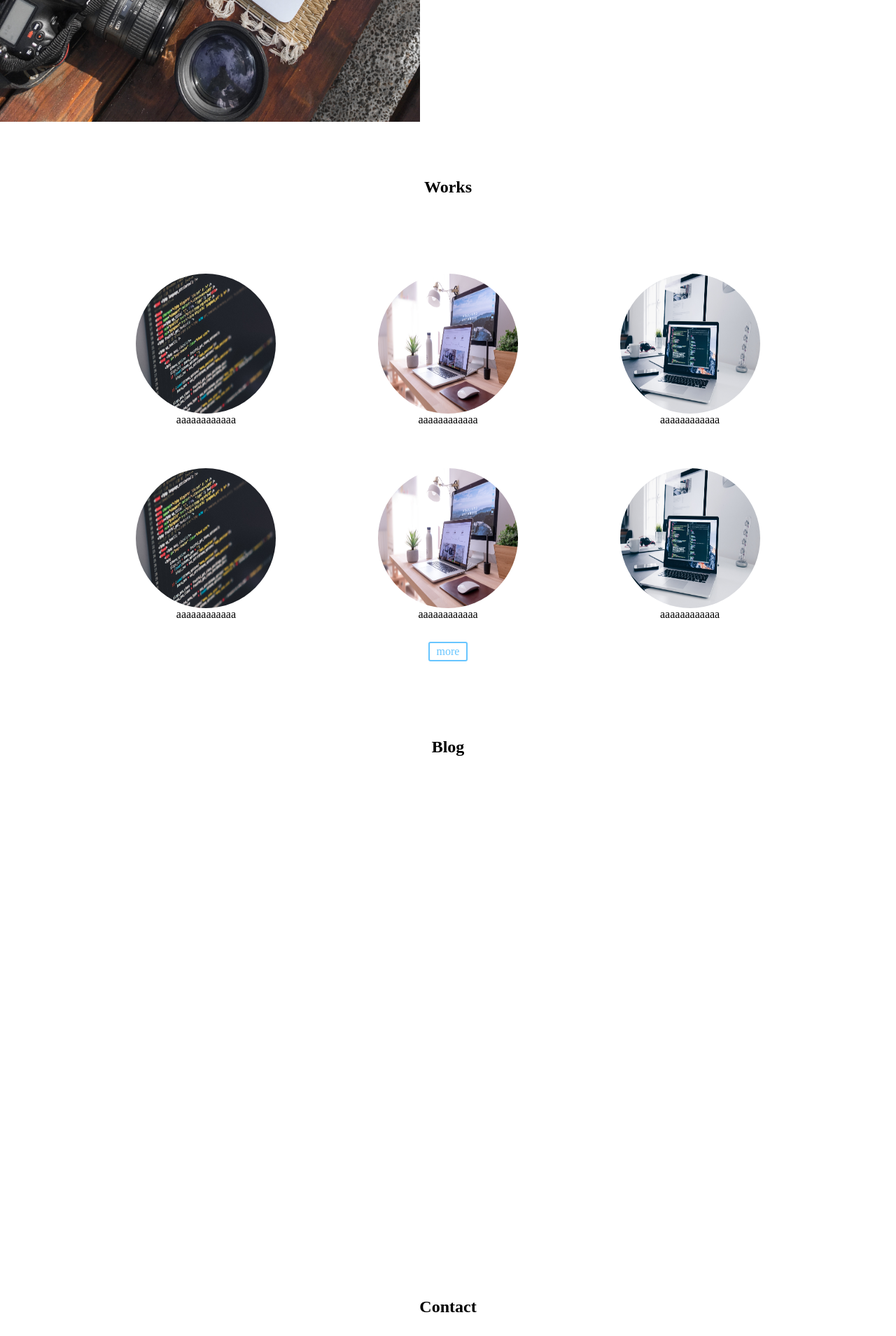
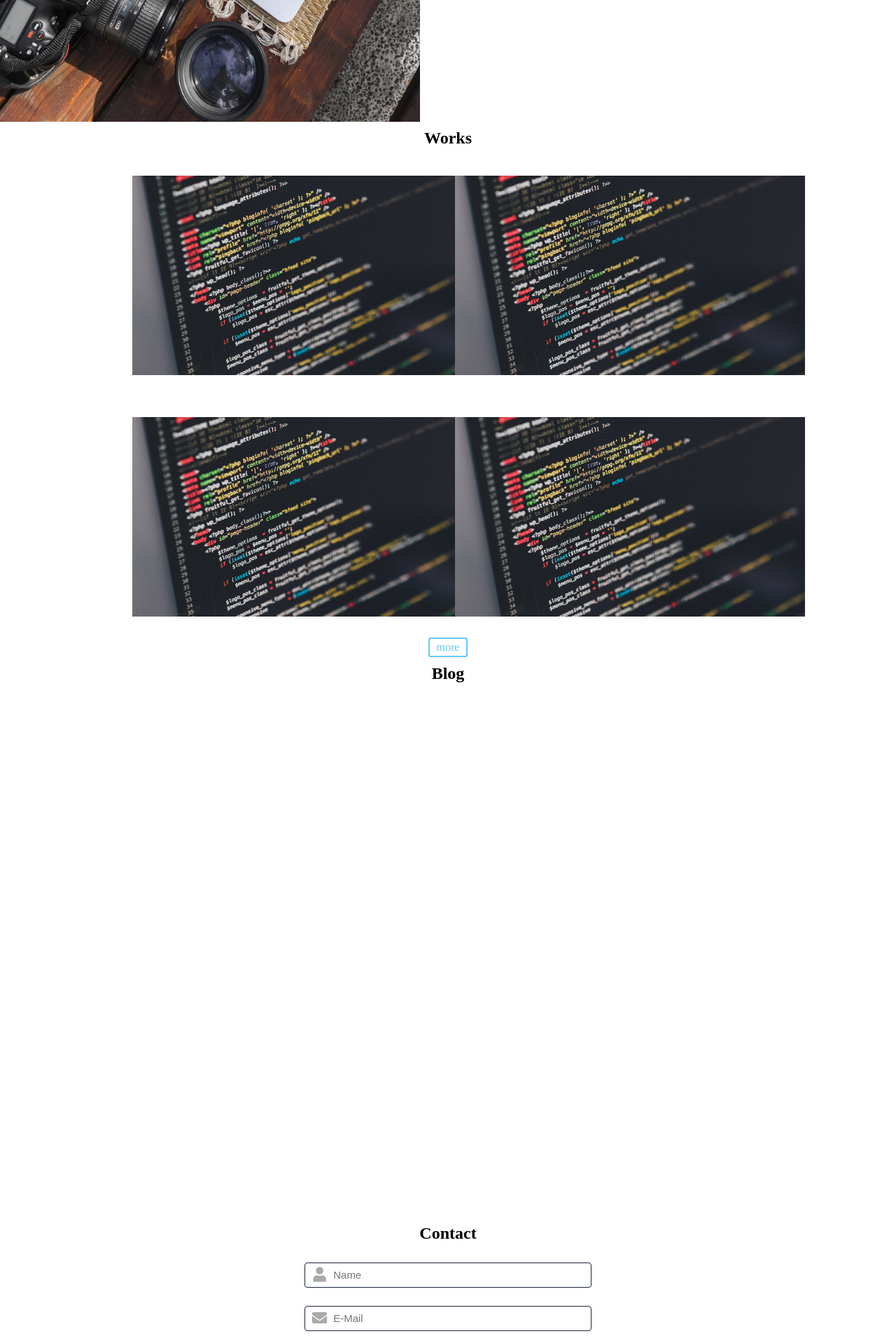
Before and after one commit to hatabatako/doc, a PHP site: page / in a window 1280 px wide. Shown: the part 1426-3335 px from the top of the page at 70% size. Run offline with PHP 8.4, Linux system fonts and the light colour scheme; some libraries are stand-ins or nearby versions.

Commit message:
コンタクトとWorkの形とScroolのJS機能を追加しました

```diff
--- a/css/portfolio.css
+++ b/css/portfolio.css
@@ -11,8 +11,12 @@ section{
 	height:100vh;
 }
 
+#works{
+	height:auto;
+}
+
 h2{
-	padding:80px;
+	padding:10px;
 	text-align:center;
 }
 
@@ -76,13 +80,26 @@ nav{ /*ページの設定*/
 	position:fixed;
 	background-color:rgba(255,255,255);
 	transition:all 0.5s ease;
+	z-index:5000;
 }
 nav.active{ /*アクティブ時の位置*/
 	transform:translateY(0);
 }
+
+#menu_list{
+	display:flex;
+}
+#menu_list div:nth-of-type(1){
+
+
+}
+#menu_list div:nth-of-type(2){
+}
+
 .menu_img{
 	height:100%;
 }
+
 nav h2{
 	padding:0px;
 	position:absolute;
@@ -114,6 +131,8 @@ ul{
 	align-items:center;*/
 }
 
+
+
 li{
 	padding:10px;
 	text-align:left;
@@ -137,7 +156,11 @@ a{
 	width:100vw;
 	height:100vh;
 	z-index:-100;
-	/*filter: blur(3.5px)*/
+	transition:all 1.0s ease;
+}
+
+.background-image.active{
+	filter:blur(3.5px);
 }
 
 /*＝＝＝＝＝＝Top＝＝＝＝＝＝*/
@@ -145,9 +168,7 @@ a{
 	display: table-cell;
   	vertical-align: middle;
   	text-align:center;
-/*	background-image: url(../img/Top3.jpg);	*/
 	background-size:cover;
-
 }
 
 #top h1{
@@ -189,7 +210,6 @@ a{
 	text-align: center;
 }
 
-
 /*＝＝＝＝＝＝Works＝＝＝＝＝＝*/
 #works{
 	width:90%;
@@ -206,17 +226,41 @@ a{
 }
 
 .works_box{
-	padding:30px 0;
-	width:30%;
+	padding:10px 0;
+	width:40%;
 }
+
 .works_img{
-	text-align: center
+	display:block;
+	text-align: center;
+	position:relative;
+	width:100%;
 }
-.works_box img{
-	width:200px;
-	height:200px;
-	border-radius:50%;
+
+.works_img img{
+	width:500px;
+	height:285px;
+/*	position: absolute;*/
 }
+.hoverBlack{
+	display:none;
+	background-color:rgba(113, 114, 114, 0);
+	font-weight: bold;
+}
+.works_img:hover > .hoverBlack{
+	position:absolute;
+	display:flex;
+	justify-content: center;
+	align-items:center;
+	top:50%;
+	left:50%;
+	transform:translate(-50%,-50%);
+	width:480px;
+	height:265px;
+	background-color:rgba(113, 114, 114, 0.6);
+	font-size:20px;
+}
+
 .works_box p{
 	text-align: center;
 }
@@ -226,8 +270,10 @@ a{
 }
 .works_btn {
   display: inline-block;
-/*  position:absolute;
-  bottom:0px;*/
+  /*
+  position:absolute;
+  bottom:0px;
+  */
   padding: 3px 10px;
   font-size: 16px;
   text-decoration: none;
@@ -241,3 +287,69 @@ a{
   background: #67c5ff;
   color: white;
 }
+
+
+/*＝＝＝＝＝＝Contact＝＝＝＝＝＝*/
+form{
+	width:80%;
+	margin:0 auto;
+}
+.cp_iptxt {
+	position: relative;
+	width: 40%;
+	margin: 10px auto;
+}
+.cp_iptxt input,.cp_iptxt textarea{
+	font: 15px/24px sans-serif;
+	box-sizing: border-box;
+	width: 100%;
+	margin: 8px 0;
+	padding: 5px;
+	transition: 0.3s;
+	border: 1px solid #1b2538;
+	border-radius: 4px;
+	outline: none;
+}
+.cp_iptxt input[name="subj"],.cp_iptxt textarea{
+	padding-left:10px;
+}
+.cp_iptxt textarea{
+	height:150px;
+	resize:none;
+}
+
+.cp_iptxt input:focus,.cp_iptxt textarea:focus {
+	border-color: #da3c41;
+}
+.cp_iptxt input[name=name],input[name=email],input[name=tel] {
+	padding-left: 40px;
+}
+.cp_iptxt i {
+	position: absolute;
+	top: 8px;
+	left: 0;
+	padding: 9px 8px;
+	transition: 0.3s;
+	color: #aaaaaa;
+}
+/*.cp_iptxt input:focus,.cp_iptxt textarea:focus + i {
+	color: #da3c41;
+}*/
+
+.contact_btn{
+	text-align:center;
+}
+
+.contact_btn input{
+	font: 15px/24px sans-serif;
+	border:1px solid #333;
+	width:20%;
+	margin:8px 0px;
+	padding:5px;
+}
+
+.contact_btn input:hover{
+	background-color:black;
+	color:white;
+
+}
--- a/index.html
+++ b/index.html
@@ -9,6 +9,8 @@
 	<!--JQuery-->
 	<script src="./js/jquery-3.4.1.min.js"></script>
 	<script type="text/javascript" src="./js/main.js"></script>
+	<!-- Font Awesome-->
+	<link rel="stylesheet" href="https://use.fontawesome.com/releases/v5.6.3/css/all.css">
 
 	</head>
 <body>
@@ -22,8 +24,8 @@
 		</div>
 
 		<nav id="menu_list">
-
 			<img src="./img/Menu.jpg" class="menu_img">
+			<div>
 				<h2>MENU</h2>
 				<div class="menu_back">
 					<ul>
@@ -34,14 +36,15 @@
 						<li><a href="#">Contact</a></li>
 					</ul>
 				</div>
+			</div>
 		</nav>
 
 		<div class="background-image"></div>
 
 	<main>
 		<section id="top">
-			<h1>I AM ...</h1>
-			<p>DESIGNER/PHOTOGRAP</p>
+			<h1>I AM</h1>
+			<p>DESIGNER/PHOTOGRAPER</p>
 		</section>
 
 		<section id="about">
@@ -80,40 +83,44 @@
 			<h2>Works</h2>
 			<div class="works_list">
  				<div class="works_box">
-					<div class="works_img">
+					<a class="works_img" href="#">
 						<img src="./img/Works1.jpg">
+  						<div class="hoverBlack"><p>More</p></div>
+					</a>
+<!-- 					<div>
+						<h3>xxxx</h3>
+						<p>aaaaaaaaaaaa</p>
+					</div> -->
 				</div>
+ 				<div class="works_box">
+					<a class="works_img" href="#">
+						<img src="./img/Works1.jpg">
+  						<div class="hoverBlack"><p>More</p></div>
+					</a>
+<!-- 					<div>
+						<h3>xxxx</h3>
 						<p>aaaaaaaaaaaa</p>
 					</div>
+ -->			</div>
  				<div class="works_box">
-					<div class="works_img">
-						<img src="./img/Works2.jpg">
-					</div>
+					<a class="works_img" href="#">
+						<img src="./img/Works1.jpg">
+  						<div class="hoverBlack"><p>More</p></div>
+					</a>
+<!-- 					<div>
+						<h3>xxxx</h3>
 						<p>aaaaaaaaaaaa</p>
 					</div>
+ -->			</div>
 				 <div class="works_box">
-					<div class="works_img">
-						<img src="./img/Works3.jpg">
-					</div>
+					<a class="works_img" href="#">
+						<img src="./img/Works1.jpg">
+  						<div class="hoverBlack"><p>More</p></div>
+					</a>
+<!-- 					<div>
+						<h3>xxxx</h3>
 						<p>aaaaaaaaaaaa</p>
-				</div>
-				<div class="works_box">
-					<div class="works_img">
-						<img src="./img/Works1.jpg">
-					</div>
-					<p>aaaaaaaaaaaa</p>
-				</div>
-				<div class="works_box">
-					<div class="works_img">
-						<img src="./img/Works2.jpg">
-					</div>
-					<p>aaaaaaaaaaaa</p>
-				</div>
-				<div class="works_box">
-					<div class="works_img">
-						<img src="./img/Works3.jpg">
-					</div>
-					<p>aaaaaaaaaaaa</p>
+					</div> -->
 				</div>
 			</div>
 			<div class="more">
@@ -121,12 +128,39 @@
 			</div>
 		</section>
 
-		<section>
+		<section id="blog">
 			<h2>Blog</h2>
 		</section>
 
-		<section>
+		<section id="contact">
 			<h2>Contact</h2>
+			<form action="" method="get" autocomplete="off">
+
+				<div class="cp_iptxt">
+					<input type="text" name="name" placeholder="Name">
+					<i class="fa fa-user fa-lg fa-fw" aria-hidden="true"></i>
+				</div>
+				<div class="cp_iptxt">
+					<input type="email" name="email" placeholder="E-Mail">
+					<i class="fa fa-envelope fa-lg fa-fw" aria-hidden="true"></i>
+				</div>
+				<div class="cp_iptxt">
+					<input type="telephone" name="tel" placeholder="Tel">
+					<i class="fas fa-phone fa-lg fa-fw" aria-hidden="true"></i>
+				</div>
+				<div class="cp_iptxt">
+					<input type="text" name="subj" placeholder="Subject">
+				</div>
+				<div class="cp_iptxt">
+					<textarea name="msg" placeholder="Message"></textarea>
+				</div>
+
+				<div class="contact_btn">
+					<input type="submit" name="submit" value="Send">
+				</div>
+
+			</form>
+
 		</section>
 
 	</main>
@@ -135,5 +169,3 @@
 	</footer>
 </body>
 </html>
-
-<!-- sectionってなんだ -->
```
Also changed, not shown: js/main.js (+70 -1 lines). Lines whose indentation alone changed are shown as unchanged.
